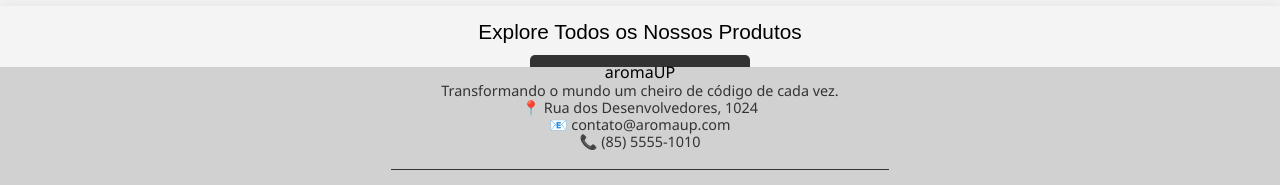
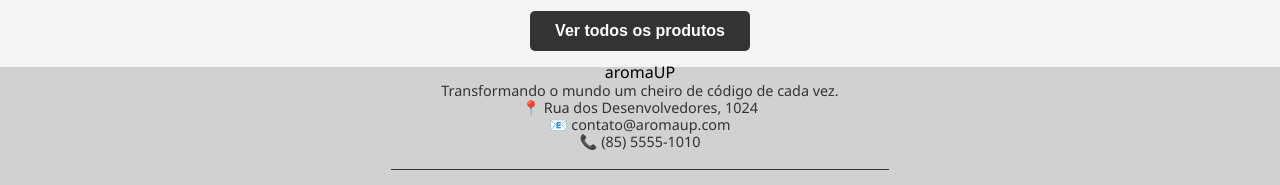
Before and after one commit to luisfr364/projeto-integrador-intermediario, a React (Vite) app: page / in a window 1280 px wide. Shown: the part 605-790 px from the top of the page. Built offline with nearby package versions, Linux system fonts and the light colour scheme.

Commit message:
fixed the bug on the homepage

```diff
--- a/src/components/Footer/Footer.module.css
+++ b/src/components/Footer/Footer.module.css
@@ -1,10 +1,6 @@
 .footer {
-  position: absolute;
-  bottom: 0;
-  left: 0;
-  right: 0;
-  width: 100%;
-  margin: 0 auto;
+  width: 100svw;
+  margin: auto auto 0 auto;
   background-color: #d1d1d1;
   color: #000000;
   padding: 2em 1em;
@@ -15,6 +11,7 @@
 
 .container {
   height: 8svh;
+
   max-width: 60svw;
   margin: 0 auto;
   display: flex;
@@ -22,6 +19,10 @@
   align-items: center;
   justify-content: center;
   gap: 1em;
+}
+
+.info {
+  text-align: center;
 }
 
 .info h3 {
--- a/src/pages/Home.css
+++ b/src/pages/Home.css
@@ -1,7 +1,7 @@
 .home-container {
   display: flex;
   flex-direction: column;
-  height: 100vh;
+  height: 100svh;
   width: 100%;
   background-color: #f4f4f4;
   overflow: hidden;
--- a/src/pages/Home.jsx
+++ b/src/pages/Home.jsx
@@ -22,9 +22,9 @@ function Home() {
             Ver todos os produtos
           </Link>
           {/* O botão acima é um link para a página de produtos */}
-          <Footer />
         </section>
       </main>
+      <Footer />
     </div>
   );
 }
```
Also changed, not shown: src/App.jsx (+0 -13 lines).
